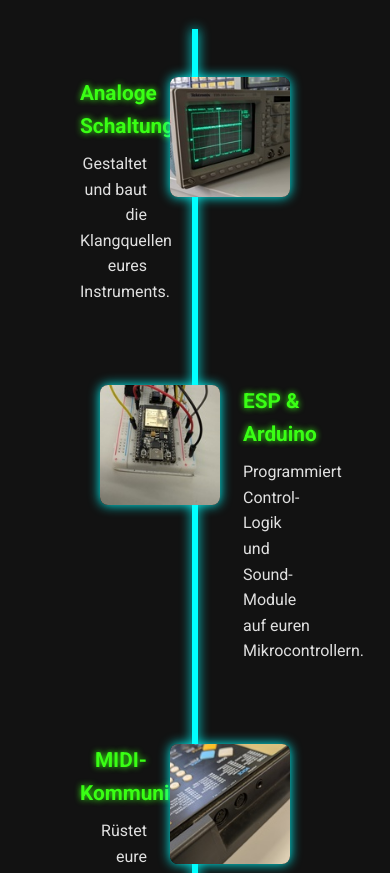
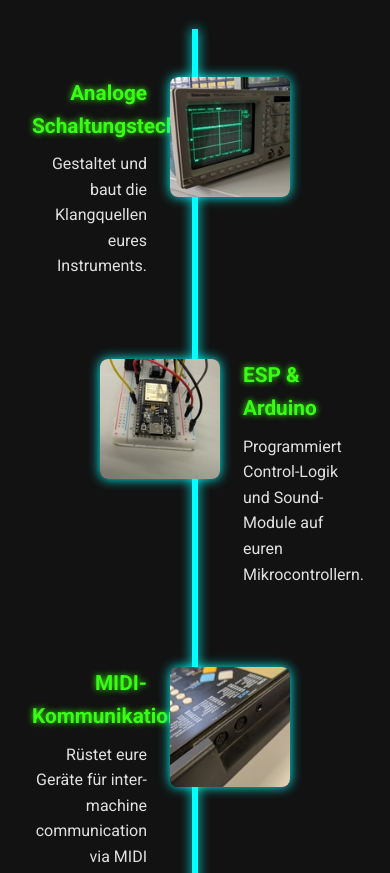
Before and after one commit to fsr-e-technik/fsr-e-technik.github.io, a plain HTML site: page index.html in a window 390 px wide. Shown: the part 1394-2267 px from the top of the page. Drawn offline with Linux system fonts and the light colour scheme.

Commit message:
Better Handy view

```diff
--- a/index.html
+++ b/index.html
@@ -111,6 +111,7 @@
       width: 50%;
       padding: 0rem 3rem 5rem;
     }
+
     .roadmap-item:nth-child(odd) {
       left: 0;
       text-align: right;
@@ -118,6 +119,17 @@
     .roadmap-item:nth-child(even) {
       left: 50%;
     }
+
+    @media (max-width: 600px) {
+      .roadmap-item:nth-child(odd) {
+        padding: 0rem 3rem 5rem 0rem;
+      }
+
+      .roadmap-item:nth-child(even) {
+        padding: 0rem 0rem 5rem 3rem;
+      }
+    }
+
     .roadmap-item .icon {
       position: absolute;
       top: 0;
```
